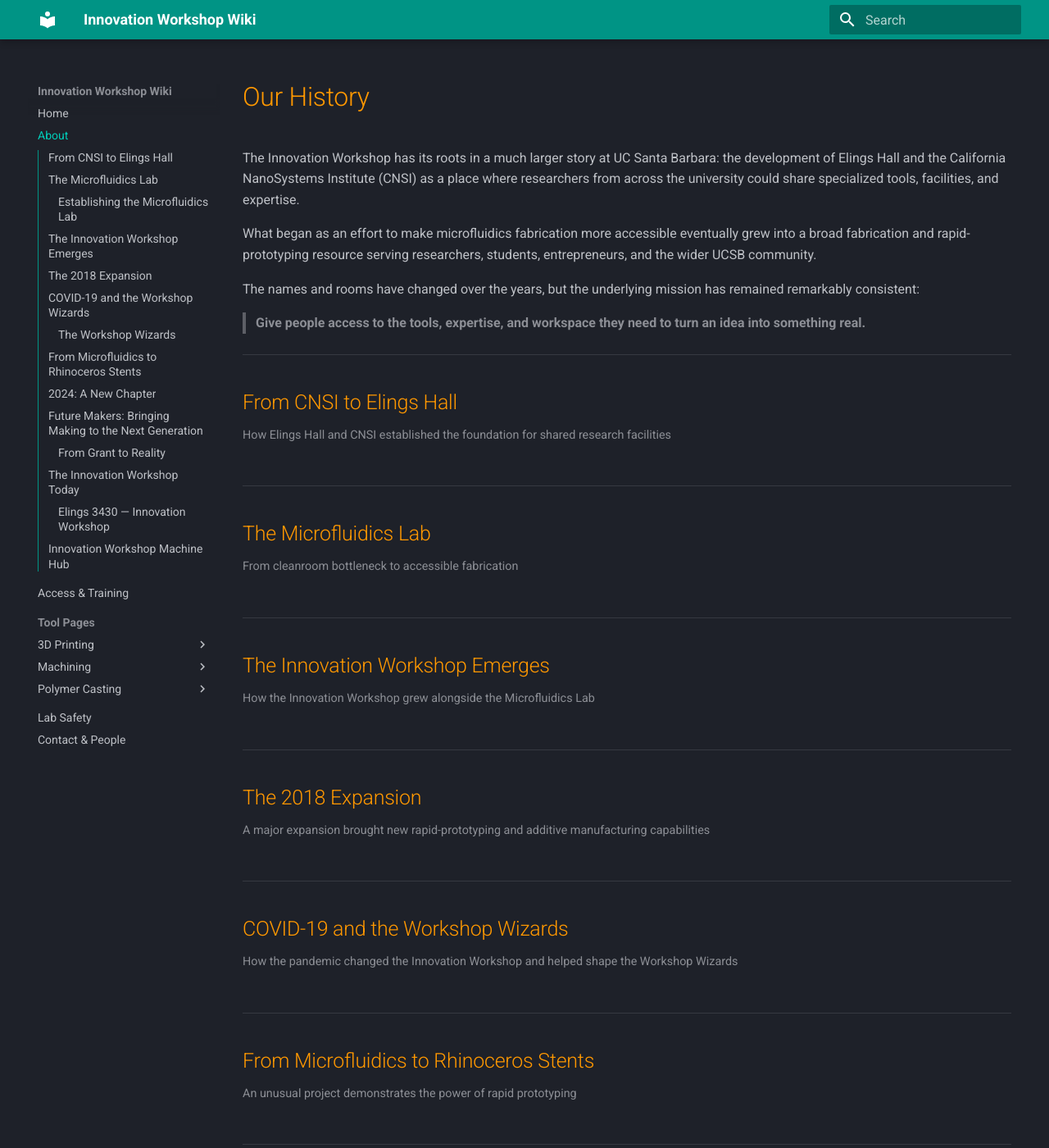
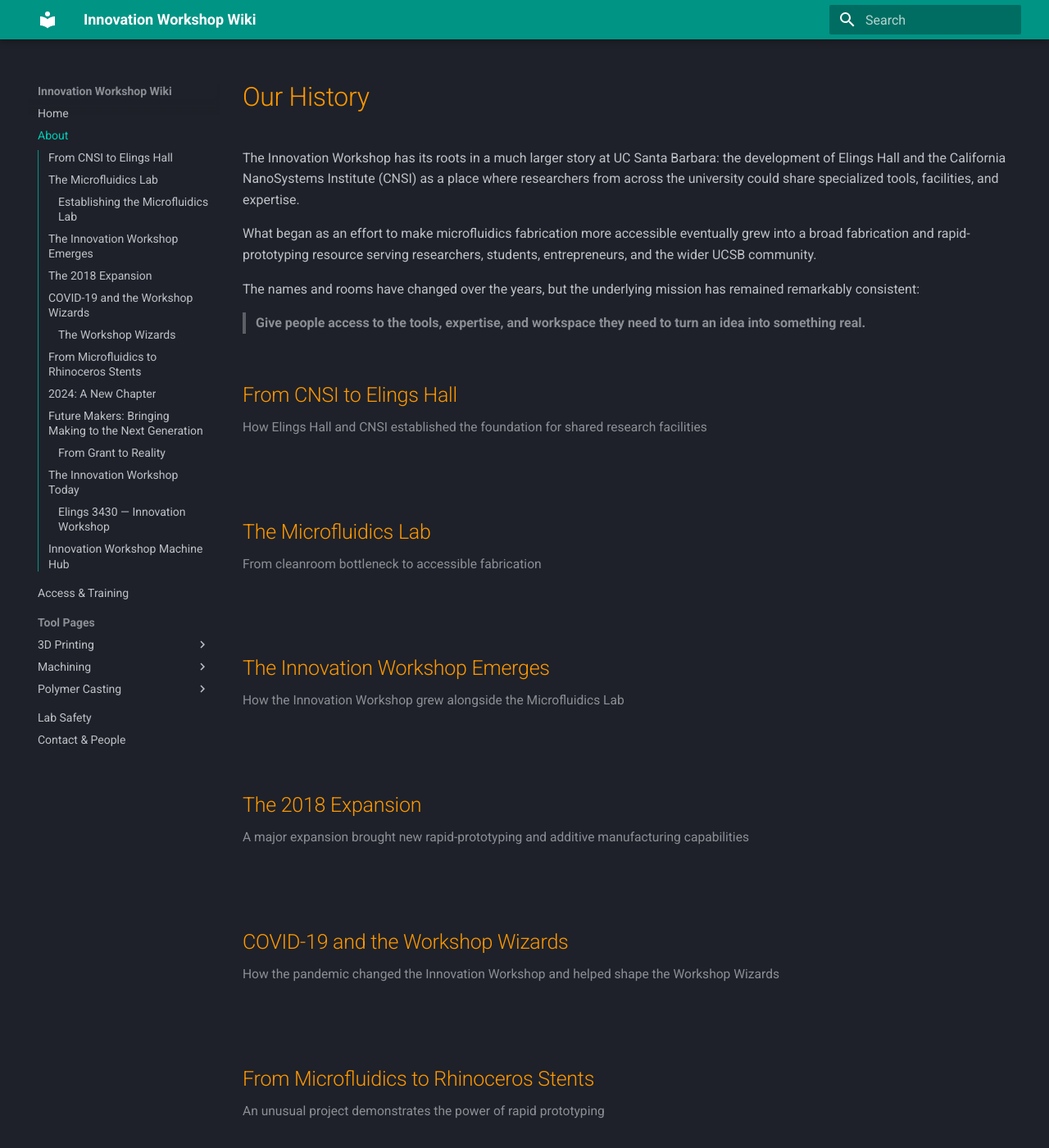
Before and after one commit to ucsb-innovation-workshop/ucsb-innovation-workshop.github.io, an MkDocs documentation site: the page built from docs/about.md, in a window 1280 px wide and 1400 px high. Shown: the whole window at 82% size. Built offline with MkDocs 1.6.1 and Material for MkDocs 9.7.7, drawn with Linux system fonts in a browser that asks for light colours.

Commit message:
Update extra.css

```diff
--- a/docs/stylesheets/extra.css
+++ b/docs/stylesheets/extra.css
@@ -18,21 +18,13 @@
 /* Collapsible history sections                        */
 /* -------------------------------------------------- */
 
-/*
- * Material treats ??? note blocks as admonitions.
- * The rules below deliberately override the default
- * admonition appearance so the history reads like an
- * article rather than a collection of blue boxes.
- */
-
-
-/* Remove the outer admonition box */
+/* Remove the Material admonition box */
 
 .md-typeset .admonition,
 .md-typeset details.admonition,
 .md-typeset details.note {
   margin-top: 0;
-  margin-bottom: 2.5rem;
+  margin-bottom: 2rem;
 
   padding: 0 !important;
 
@@ -45,16 +37,16 @@
 }
 
 
-/* Remove the blue Material title bar */
+/* The "Read more" line */
 
 .md-typeset details.admonition > summary,
 .md-typeset details.admonition > summary.admonition-title,
 .md-typeset details.note > summary,
 .md-typeset details.note > summary.admonition-title {
-  display: block;
+  display: inline-block;
 
   margin: 0 !important;
-  padding: 0.15rem 0 0.25rem 0 !important;
+  padding: 0 !important;
 
   border: none !important;
   border-radius: 0 !important;
@@ -64,17 +56,12 @@
 
   color: var(--md-default-fg-color--light) !important;
 
-  font-size: 0.72rem;
+  font-size: 0.78rem;
   font-weight: 500;
   line-height: 1.5;
 
   cursor: pointer;
 }
-
-
-/* -------------------------------------------------- */
-/* Remove Material icons                               */
-/* -------------------------------------------------- */
 
 
 /* Remove the blue pencil */
@@ -84,50 +71,42 @@
 .md-typeset details.note > summary::before,
 .md-typeset details.note > summary.admonition-title::before {
   display: none !important;
-
   content: none !important;
 }
 
 
-/* Remove Material's original arrow */
+/* Remove Material's arrow */
 
 .md-typeset details.admonition > summary::after,
 .md-typeset details.admonition > summary.admonition-title::after,
 .md-typeset details.note > summary::after,
 .md-typeset details.note > summary.admonition-title::after {
   display: none !important;
-
   content: none !important;
 }
 
 
-/* Add our own very subtle arrow */
+/* Our arrow */
 
 .md-typeset details.admonition > summary.admonition-title::after,
 .md-typeset details.note > summary.admonition-title::after {
-  content: "→" !important;
+  content: " →" !important;
 
-  display: inline-block !important;
-
-  margin-left: 0.4rem;
+  display: inline !important;
 
   color: var(--md-accent-fg-color) !important;
 
-  font-weight: 500;
+  font-weight: 600;
 }
 
 
-/* -------------------------------------------------- */
-/* Hover state                                         */
-/* -------------------------------------------------- */
+/* Hover */
 
 .md-typeset details.admonition > summary:hover,
 .md-typeset details.admonition > summary.admonition-title:hover,
 .md-typeset details.note > summary:hover,
 .md-typeset details.note > summary.admonition-title:hover {
   color: var(--md-accent-fg-color) !important;
-
-  background: transparent !important;
 }
 
 
@@ -143,12 +122,39 @@
 }
 
 
-/* Give the article content some separation from the
-   "read more" line */
+/* Slight gap between the summary and article */
 
 .md-typeset details.admonition[open] > :not(summary),
 .md-typeset details.note[open] > :not(summary) {
   background: transparent !important;
+}
+
+
+/* -------------------------------------------------- */
+/* Remove horizontal rules around history sections     */
+/* -------------------------------------------------- */
+
+/*
+ * MkDocs/Material can add separators around sections
+ * depending on the surrounding Markdown structure.
+ * Remove them from the history content.
+ */
+
+.md-typeset hr {
+  border: 0;
+  border-top: none;
+  margin: 0;
+}
+
+
+/* -------------------------------------------------- */
+/* History page spacing                                */
+/* -------------------------------------------------- */
+
+.md-typeset h2 + details.admonition,
+.md-typeset h2 + details.note {
+  margin-top: -0.25rem;
+  margin-bottom: 2.5rem;
 }
 
 
@@ -163,14 +169,3 @@
   outline: none !important;
   box-shadow: none !important;
 }
-
-
-/* -------------------------------------------------- */
-/* History page spacing                                */
-/* -------------------------------------------------- */
-
-.md-typeset h2 + details.admonition,
-.md-typeset h2 + details.note {
-  margin-top: -0.35rem;
-  margin-bottom: 2.25rem;
-}
```
